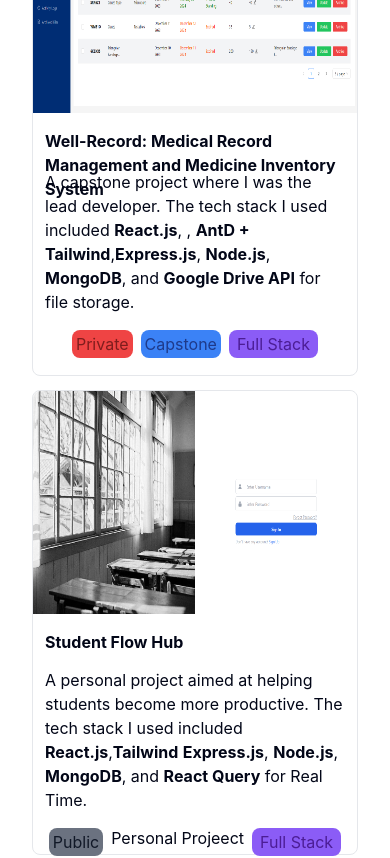
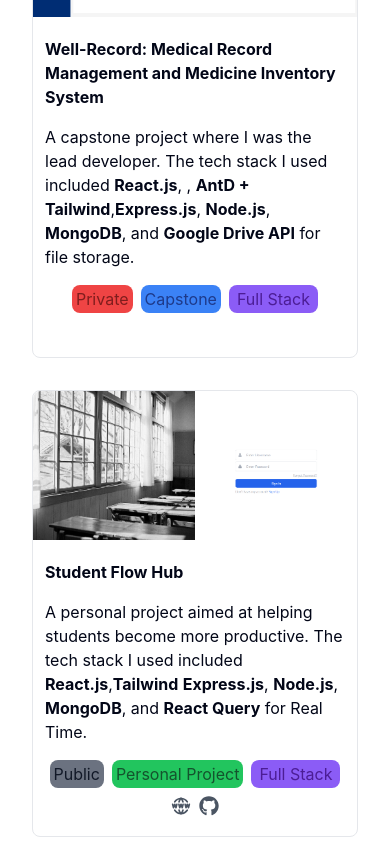
Before and after one commit to yoshieexD/Portfolio, a React (Create React App) app in the folder client/: page / in a window 390 px wide. Shown: the part 3140-3998 px from the top of the page. Built offline with nearby package versions, Linux system fonts and the light colour scheme.

Commit message:
:lipstick: fix responsive

```diff
--- a/client/src/App.tsx
+++ b/client/src/App.tsx
@@ -58,7 +58,7 @@ export default function App() {
       image: <StudentHub />,
       title: 'Student Flow Hub',
       status: 'Public',
-      capstone: 'Personal Projeect',
+      capstone: 'Personal Project',
       description:
         <>
           A personal project aimed at helping students become more productive. The tech stack I used included <strong>React.js</strong>,<strong>Tailwind</strong> <strong>Express.js</strong>, <strong>Node.js</strong>, <strong>MongoDB</strong>, and <strong>React Query</strong> for Real Time.
@@ -273,13 +273,14 @@ export default function App() {
             <div className="md:w-5/6 xs:w-full xxs:w-full mx-auto ">
               <div className="grid gap-4 xxs:grid-cols-1 sm:grid-cols-2 md:grid-cols-3">
                 {project.filter(item => item.web === isWeb).map((project) => (
-                  <div className="mb-4">
+                  <div className="mb-4 h-auto">
                     <WorkContainer
                       image={project.image}
                       title={project.title}
                       status={project.status}
                       capstone={project.capstone}
                       description={project.description}
+                      website={project.website}
                       github={project.github}
                       development={project.development}
                     />
--- a/client/src/work/WorkContainer.tsx
+++ b/client/src/work/WorkContainer.tsx
@@ -16,12 +16,12 @@ interface WorkContainerProps {
 export const WorkContainer: FC<WorkContainerProps> = ({ image, status, title, github, website, capstone, development, description }) => {
     const { darkMode } = useDarkMode();
     return (
-        <div className={` border-[1px] border-solid rounded-lg pb-4 ${darkMode === true ? 'bg-slate-800 border-gray-700  hover:bg-slate-900' : 'border-gray-200  hover:bg-blue-50 '} h-[100%]`}>
-            <div className='w-full text-center h-[50%]'>
+        <div className={` border-[1px] border-solid rounded-lg pb-4 ${darkMode === true ? 'bg-slate-800 border-gray-700  hover:bg-slate-900' : 'border-gray-200  hover:bg-blue-50 '} sm:h-[100%]`}>
+            <div className='w-full text-center xxs:h-[50%] sm:h-[40%] md:h-[50%]'>
                 {image}
             </div>
             <div className='flex flex-col px-2  h-[50%] px-3'>
-                <p className='text-base  font-bold min-h-[10%]'>{title}</p>
+                <p className='text-base  font-bold md:min-h-[10%]'>{title}</p>
                 <div className=' text-left pb-4 text-base h-[70%]'>{description}</div>
                 <div className='flex md:flex-row md:justify-between xs:flex-col xs:justify-center xs:items-center xxs:flex-col xxs:justify-center xxs:items-center xs:space-y-2 xxs:space-y-2'>
                     <div className='flex space-x-2  w-auto'>
```
